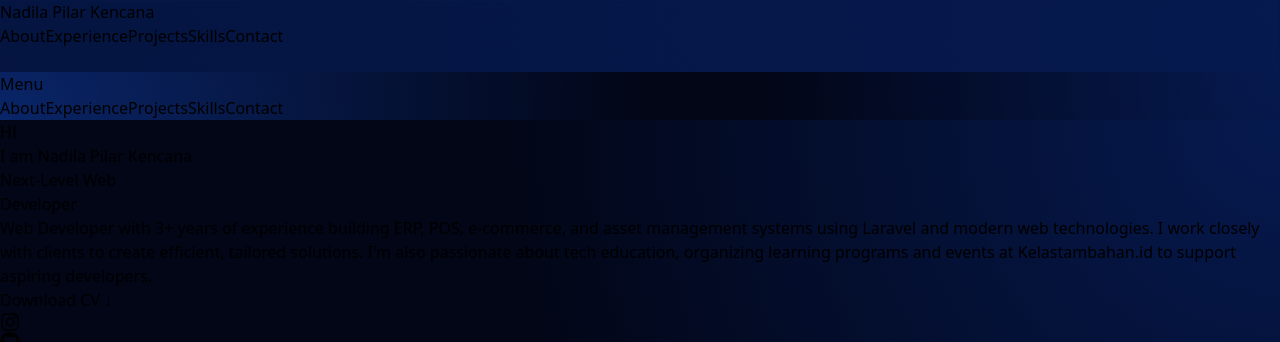
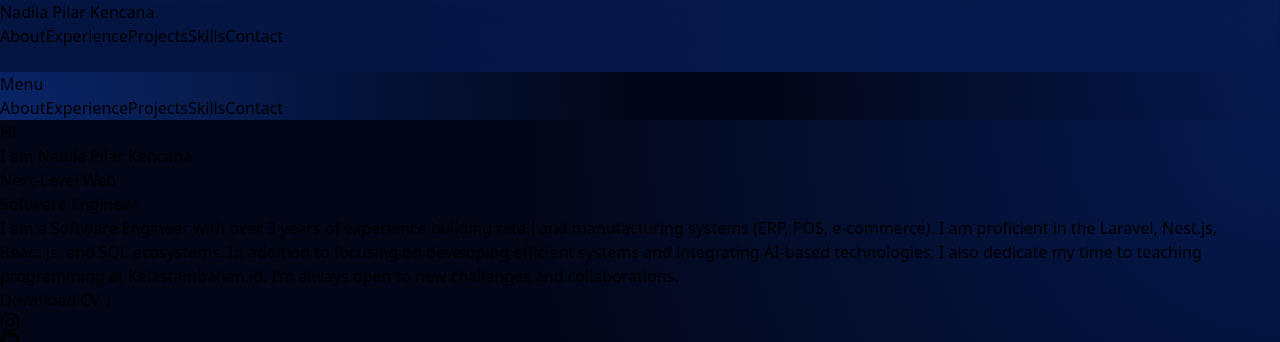
Before and after one commit to nadilakencana/nadilakencana.github.io, a React (Vite) app: page / in a window 1280 px wide. Shown: the top 342 px of the page. Built offline with nearby package versions, Linux system fonts and the light colour scheme; the HTML template or start-up script is replaced by a standard one.

Commit message:
Refactor Skills component to categorize skills and update portfolio data to reflect new title and summary

```diff
--- a/src/App.jsx
+++ b/src/App.jsx
@@ -41,10 +41,7 @@ export default function App() {
 
         <Certifications />
 
-        <Skills
-          skills={portfolioData.skills}
-          designTools={portfolioData.designTools}
-        />
+        <Skills skills={portfolioData.skills} />
 
         <Contact contact={portfolioData.contact} />
       </main>
--- a/src/components/Hero.jsx
+++ b/src/components/Hero.jsx
@@ -2,7 +2,7 @@ import React, { useState, useEffect } from 'react';
 import { FaGithub, FaLinkedin, FaInstagram } from 'react-icons/fa';
 import cvUrl from '../assets/Nadila pilar Kencana.pdf';
 
-const TYPING_LINES = ['Next-Level Web', 'Developer'];
+const TYPING_LINES = ['Next-Level Web', 'Software Engineer'];
 
 const Hero = ({ name, title, summary, imageUrl, contact }) => {
   const [typedLines, setTypedLines] = useState(['', '']);
--- a/src/components/Skills.jsx
+++ b/src/components/Skills.jsx
@@ -1,24 +1,40 @@
 import React from 'react';
 import Section from './Section';
+import { FaServer, FaCode, FaDatabase, FaCloud } from 'react-icons/fa';
 
 const SkillPill = ({ skill }) => (
-  <span className="inline-block px-4 py-2 mb-2 mr-2 text-sm font-semibold text-white transition-all duration-300 rounded-full bg-gradient-to-r from-blue-800 to-sky-600 hover:scale-105 hover:from-blue-600 hover:to-sky-500 hover:shadow-lg hover:shadow-sky-500/25">
+  <span className="inline-block px-3 py-1.5 text-sm font-semibold text-white transition-all duration-300 rounded-full bg-gradient-to-r from-blue-800 to-sky-600 hover:scale-105 hover:from-blue-600 hover:to-sky-500 hover:shadow-lg hover:shadow-sky-500/25">
     {skill}
   </span>
 );
 
-const Skills = ({ skills, designTools }) => {
+const categoryIcons = {
+  "Backend":               <FaServer />,
+  "Frontend":              <FaCode />,
+  "Database & Tools":      <FaDatabase />,
+  "AI & Cloud Integration":<FaCloud />,
+};
+
+const Skills = ({ skills }) => {
   return (
     <Section id="skills" title="Skills & Tools">
-      <div className="text-center">
-        <h3 className="mb-4 text-2xl font-bold text-white">Tech Stack</h3>
-        <div className="flex flex-wrap justify-center">
-          {skills.map((skill, index) => <SkillPill key={index} skill={skill} />)}
-        </div>
-        <h3 className="mt-12 mb-4 text-2xl font-bold text-white">Design Tools</h3>
-        <div className="flex flex-wrap justify-center">
-          {designTools.map((tool, index) => <SkillPill key={index} skill={tool} />)}
-        </div>
+      <div className="grid gap-6 sm:grid-cols-2">
+        {skills.map(({ category, items }) => (
+          <div
+            key={category}
+            className="p-6 rounded-xl border border-blue-900/40 bg-gradient-to-br from-blue-900/20 to-slate-800/30 backdrop-blur-sm"
+          >
+            <h3 className="flex items-center gap-2 mb-4 text-lg font-bold text-white">
+              <span>{categoryIcons[category] ?? "🔧"}</span>
+              {category}
+            </h3>
+            <div className="flex flex-wrap gap-2">
+              {items.map((skill, i) => (
+                <SkillPill key={i} skill={skill} />
+              ))}
+            </div>
+          </div>
+        ))}
       </div>
     </Section>
   );
--- a/src/data/portfolioData.js
+++ b/src/data/portfolioData.js
@@ -1,9 +1,9 @@
 export const portfolioData = {
   name: "Nadila Pilar Kencana",
   imageUrl: "/images/nadila_profile.jpg", // Put your image in public/images/
-  title: "Web Developer",
+  title: "Software Engineer",
   location: "Kota Tangerang, Banten, Indonesia",
-  summary: "Web Developer with 3+ years of experience building ERP, POS, e-commerce, and asset management systems using Laravel and modern web technologies. I work closely with clients to create efficient, tailored solutions. I'm also passionate about tech education, organizing learning programs and events at Kelastambahan.id to support aspiring developers.",
+  summary: "I am a Software Engineer with over 3 years of experience building retail and manufacturing systems (ERP, POS, e-commerce). I am proficient in the Laravel, Nest.js, React.js, and SQL ecosystems. In addition to focusing on developing efficient systems and integrating AI-based technologies, I also dedicate my time to teaching programming at Kelastambahan.id. I’m always open to new challenges and collaborations.",
   contact: {
     email: "nadilakencana1107@gmail.com",
     phone: "088294649082",
@@ -124,10 +124,23 @@ export const portfolioData = {
     period: "2019 - 2023",
   },
   skills: [
-    "Laravel", "MySQL", "jQuery", "Node.js", "Bootstrap", "Tailwind CSS",
-    "React", "PostgreSQL", "Express.js", "Firebase", "Nest.js", "Microsoft Dynamics 365 AL Language"
+    {
+      category: "Backend",
+      items: ["Laravel (Up to v12)", "Nest.js", "Express JS", "Node.js", "AL Language"]
+    },
+    {
+      category: "Frontend",
+      items: ["React.js", "JavaScript", "Tailwind CSS", "Bootstrap", "jQuery"]
+    },
+    {
+      category: "Database & Tools",
+      items: ["PostgreSQL", "MySQL", "Figma", "Git & GitHub"]
+    },
+    {
+      category: "AI & Cloud Integration",
+      items: ["Gemini API", "IBM Granite", "AWS Cloud"]
+    }
   ],
-  designTools: ["Figma"],
   certifications: [
     {
       name: "Code Generation and Optimization Using IBM Granite",
```
